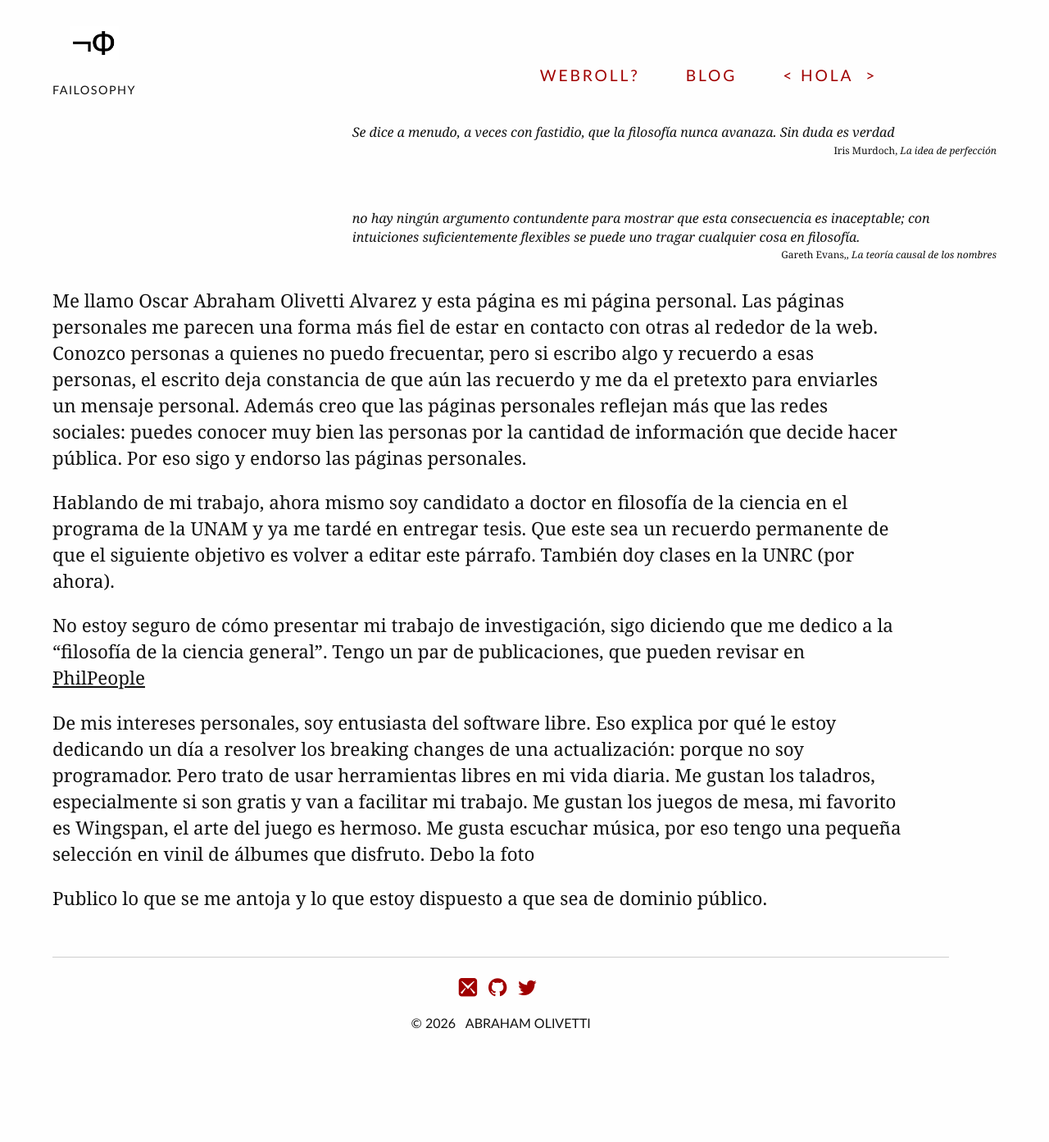
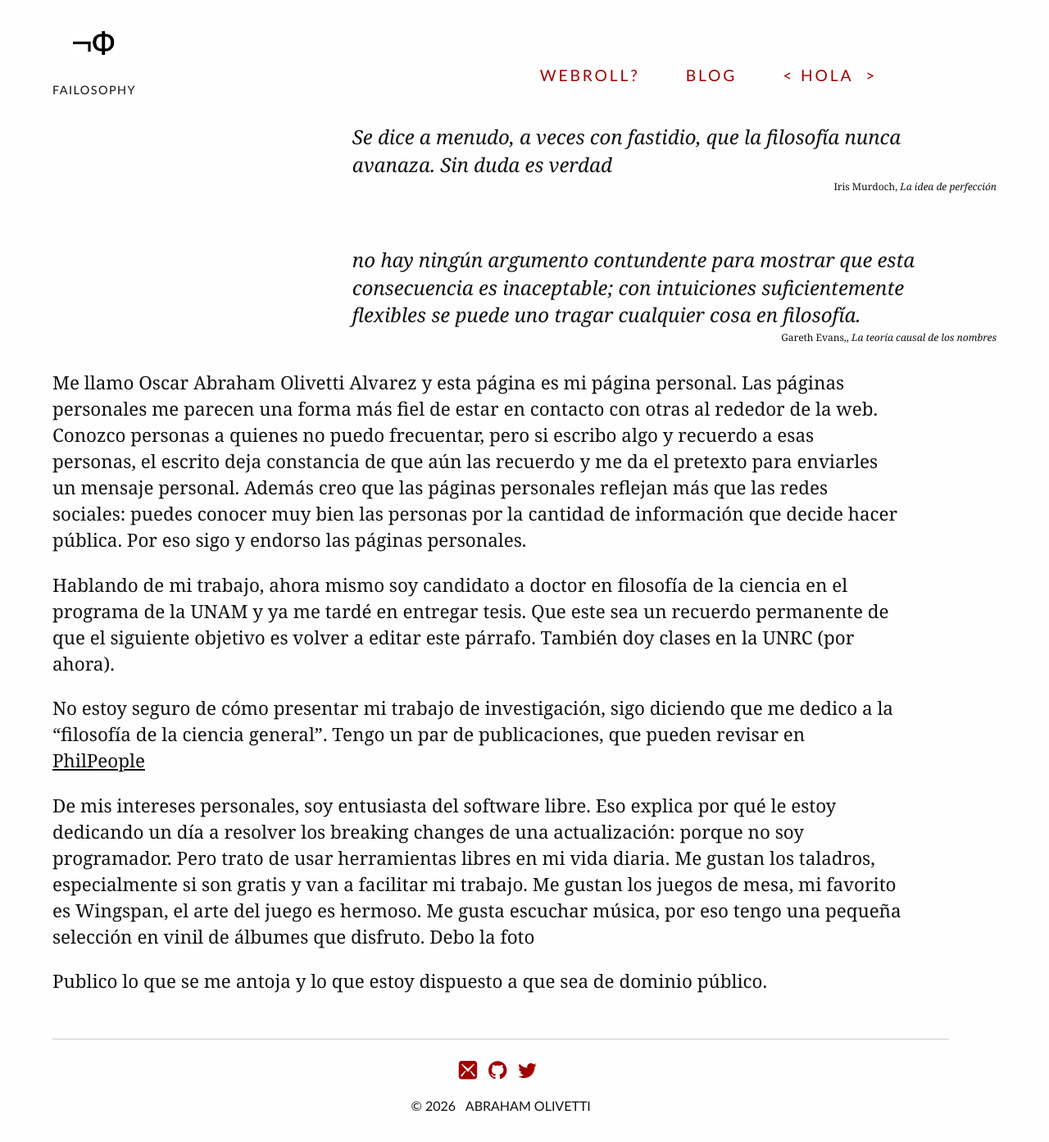
Before and after one commit to Oiuhukt/failosophy, a Jekyll site: the page built from index.md, in a window 1280 px wide. Shown: the whole page at 82% size. Built offline with Jekyll 4.4.1, drawn with Linux system fonts in a browser that asks for light colours; some web fonts are replaced; before the commit the page ends 1292 px from its top, so only the background shows below that.

Commit message:
dando formato al último post

```diff
--- a/css/tufte.scss
+++ b/css/tufte.scss
@@ -188,7 +188,7 @@ blockquote {
 }
 
 blockquote p {
-    font-size: 1rem !important; /* Force override */
+    font-size: 1.5rem !important; /* Force override */
     line-height: 1.4;
     margin-top: 0;
 }
```
